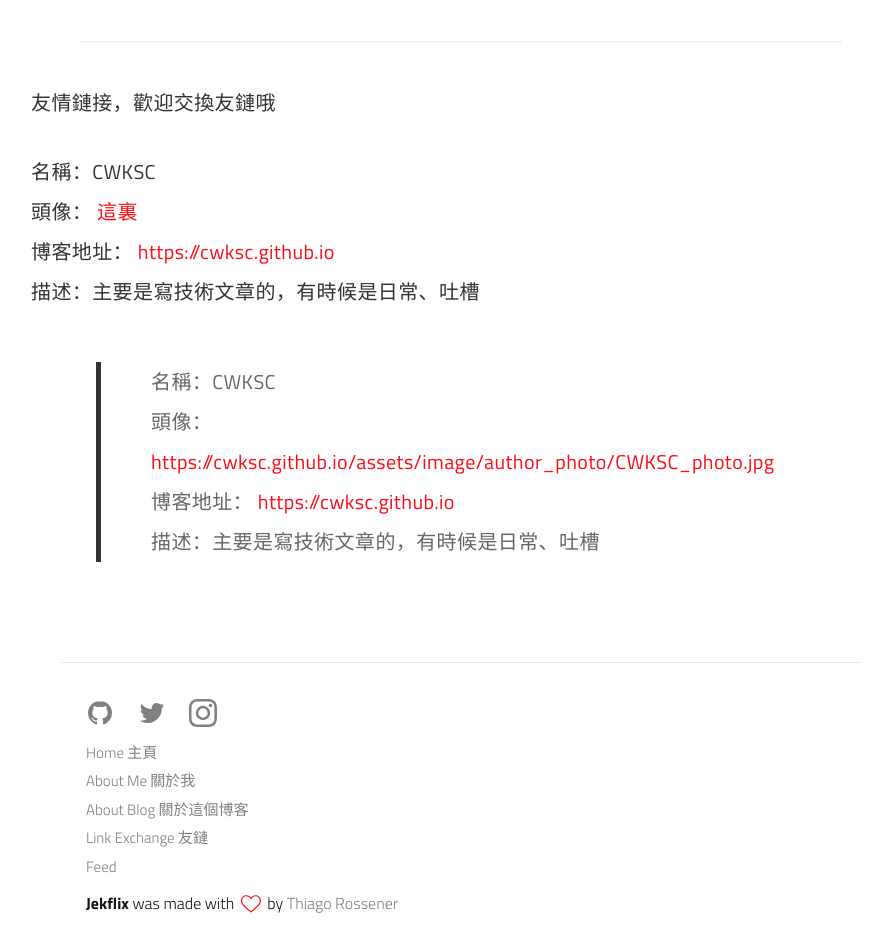
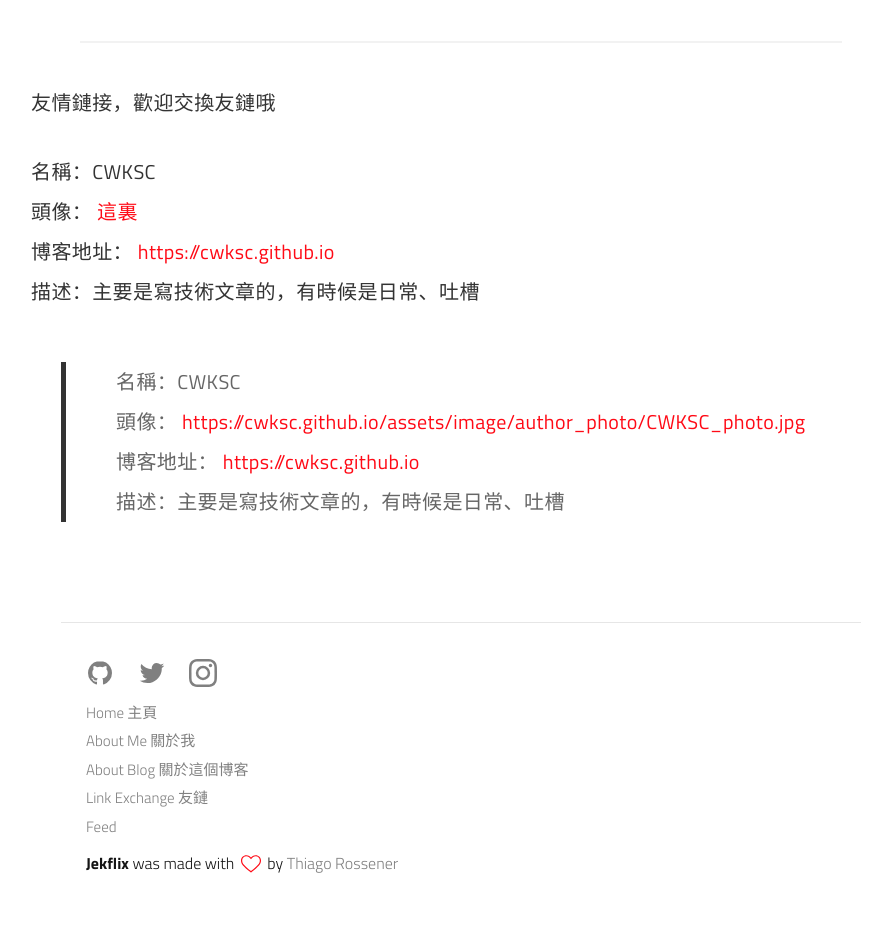
Before and after one commit to CWKSC/CWKSC.github.io_backup, a Jekyll site: the page built from pages/link_exchange.md, in a window 1280 px wide and 1400 px high, scrolled down 531 px. Shown: the part 448-1400 px from the top of the window, without its empty margins (179-1052 px from the left). Built offline with Jekyll 4.4.1, drawn with Linux system fonts in a browser that asks for light colours; a script that is not in the unit is left out; after the commit the page ends 1891 px from its top, so only the background shows below that; grey boxes are pictures that could not be loaded.

Commit message:
Update _post.scss

```diff
--- a/_sass/_post.scss
+++ b/_sass/_post.scss
@@ -234,7 +234,8 @@
   }
 
   blockquote {
-    @include center(rem(730px));
+    @include center(rem(800px));
+    //@include center(rem(730px));
     border-left: rem(5px) solid $texts;
     padding: 0 rem(10px);
     margin: rem(30px) auto;
```
